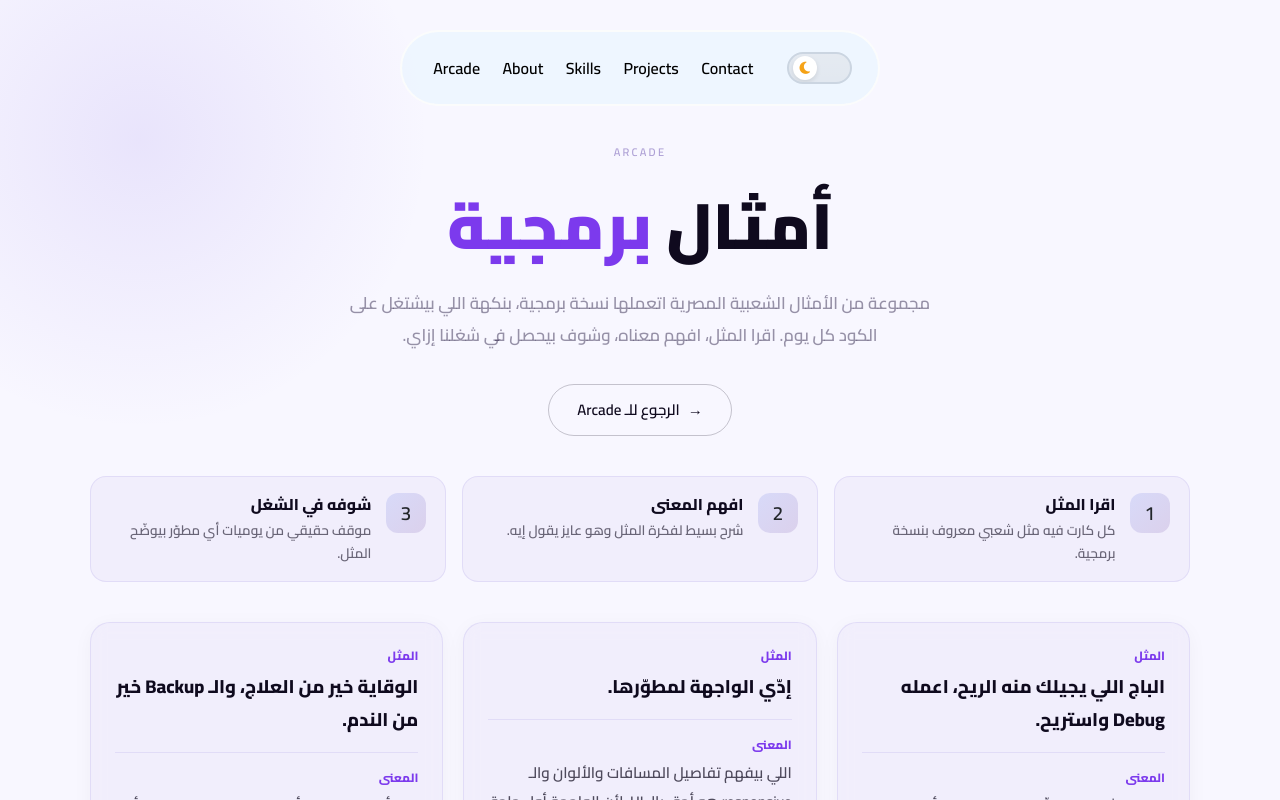
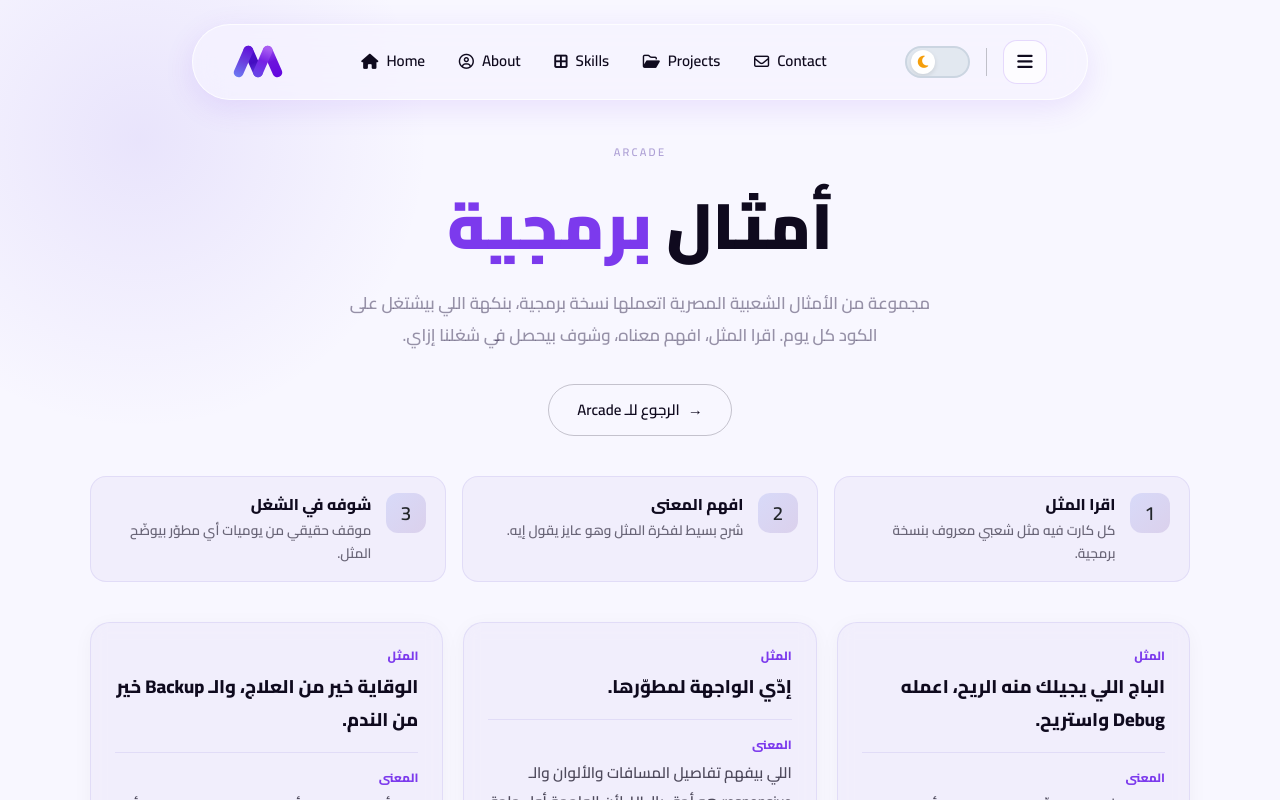
Before and after one commit to MOHAMED54353/My-Portfolio, a React (Vite) app: page /arcade/proverbs in a window 1280 px wide. Shown: the top 800 px of the page. Built offline with nearby package versions, Linux system fonts and the light colour scheme.

Commit message:
Add new images and enhance Navbar functionality with dropdown menu and theme toggle

```diff
--- a/src/Components/Hero.jsx
+++ b/src/Components/Hero.jsx
@@ -3,7 +3,7 @@ import "../css/Hero.css";
 
 const Hero = () => {
     return (
-        <section className="hd-wrap">
+        <section className="hd-wrap" id="home">
             <div className="hd-glow hd-glow--left" />
             <div className="hd-glow hd-glow--right" />
             <div className="hd-glow hd-glow--center" />
--- a/src/Components/Navbar.jsx
+++ b/src/Components/Navbar.jsx
@@ -1,20 +1,31 @@
 import React, { useState, useEffect, useRef } from "react";
 import "../css/nav.css";
+
+// اللينكات اللي في النص
+const navLinks = [
+  { label: "Home", href: "/", icon: "fa-solid fa-house", isHome: true },
+  { label: "About", href: "/#about", icon: "fa-regular fa-circle-user" },
+  { label: "Skills", href: "/#Skill", icon: "fa-solid fa-border-all" },
+  { label: "Projects", href: "/#projects", icon: "fa-regular fa-folder-open" },
+  { label: "Contact", href: "/#contact", icon: "fa-regular fa-envelope" },
+];
+
+// الصفحات اللي جوه الـ menu، ضيف أي صفحة جديدة هنا
+const menuPages = [
+  { label: "Arcade", href: "/arcade", icon: "fa-solid fa-gamepad" },
+];
 
 const Navbar = () => {
   const [darkMode, setDarkMode] = useState(() => {
     return localStorage.getItem("darkMode") === "true";
   });
-
   const [visible, setVisible] = useState(true);
+  const [menuOpen, setMenuOpen] = useState(false);
   const lastScrollY = useRef(0);
+  const menuRef = useRef(null);
 
   useEffect(() => {
-    if (darkMode) {
-      document.body.classList.add("dark-mode");
-    } else {
-      document.body.classList.remove("dark-mode");
-    }
+    document.body.classList.toggle("dark-mode", darkMode);
     localStorage.setItem("darkMode", darkMode);
   }, [darkMode]);
 
@@ -24,18 +35,9 @@ const Navbar = () => {
       if (!aboutSection) return;
       const aboutTop = aboutSection.getBoundingClientRect().top + window.scrollY;
       const currentScrollY = window.scrollY;
-      const isAboveAbout = currentScrollY < aboutTop;
 
-      if (isAboveAbout) {
-        setVisible(true);
-      } else {
-        // بعد الـ about → يظهر لو طالع، يختفي لو نازل
-        if (currentScrollY < lastScrollY.current) {
-          setVisible(true);
-        } else {
-          setVisible(false);
-        }
-      }
+      // فوق الـ about: ظاهر. بعده: يظهر لو طالع، يختفي لو نازل
+      setVisible(currentScrollY < aboutTop || currentScrollY < lastScrollY.current);
       lastScrollY.current = currentScrollY;
     };
 
@@ -43,34 +45,150 @@ const Navbar = () => {
     return () => window.removeEventListener("scroll", handleScroll);
   }, []);
 
-  const toggleTheme = () => {
-    setDarkMode(!darkMode);
+  // قفل الـ menu لما تدوس بره أو Escape
+  useEffect(() => {
+    if (!menuOpen) return;
+
+    const handleOutside = (e) => {
+      if (menuRef.current && !menuRef.current.contains(e.target)) setMenuOpen(false);
+    };
+    const handleKey = (e) => e.key === "Escape" && setMenuOpen(false);
+
+    document.addEventListener("pointerdown", handleOutside);
+    document.addEventListener("keydown", handleKey);
+    return () => {
+      document.removeEventListener("pointerdown", handleOutside);
+      document.removeEventListener("keydown", handleKey);
+    };
+  }, [menuOpen]);
+
+  // لو الناف بار اختفى، اقفل الـ menu
+  useEffect(() => {
+    if (!visible) setMenuOpen(false);
+  }, [visible]);
+
+  // Home: لو احنا في الصفحة الرئيسية اطلع فوق من غير reload
+  const handleHomeClick = (e) => {
+    setMenuOpen(false);
+    if (window.location.pathname === "/") {
+      e.preventDefault();
+      window.scrollTo({ top: 0, behavior: "smooth" });
+      window.history.replaceState(null, "", "/");
+    }
   };
 
   return (
-    <nav className={`navbar ${visible ? "navbar--visible" : "navbar--hidden"}`}>
-      <div className="container">
-        <ul className="nav-links">
-          <li><a href="/arcade" className="nav-link">Arcade</a></li>
-          <li><a href="#about" className="nav-link">About</a></li>
-          <li><a href="#Skill" className="nav-link">Skills</a></li>
-          <li><a href="#projects" className="nav-link">Projects</a></li>
-          <li><a href="#contact" className="nav-link">Contact</a></li>
+    <nav className={`navbar ${visible ? "" : "navbar--hidden"}`}>
+      {/* w-100 مهمة: .navbar بتاع Bootstrap هو display:flex */}
+      <div className="d-flex align-items-center justify-content-between gap-3 w-100">
+        {/* اللوجو (شمال) */}
+        <a href="/" className="d-flex flex-shrink-0" onClick={handleHomeClick} aria-label="Home">
+          <svg xmlns="http://www.w3.org/2000/svg" viewBox="0 0 320 230" width="50" height="45" fill="none">
+            <defs>
+              <linearGradient id="left" x1="25" y1="210" x2="100" y2="35" gradientUnits="userSpaceOnUse">
+                <stop stopColor="#6C79F2" />
+                <stop offset=".55" stopColor="#6A3EDE" />
+                <stop offset="1" stopColor="#6116DA" />
+              </linearGradient>
+              <linearGradient id="innerL" x1="95" y1="35" x2="160" y2="210" gradientUnits="userSpaceOnUse">
+                <stop stopColor="#530FD1" />
+                <stop offset=".5" stopColor="#440DC1" />
+                <stop offset="1" stopColor="#6845E7" />
+              </linearGradient>
+              <linearGradient id="innerR" x1="160" y1="210" x2="225" y2="35" gradientUnits="userSpaceOnUse">
+                <stop stopColor="#6845E7" />
+                <stop offset=".55" stopColor="#7622E5" />
+                <stop offset="1" stopColor="#A95DF2" />
+              </linearGradient>
+              <linearGradient id="right" x1="225" y1="35" x2="285" y2="210" gradientUnits="userSpaceOnUse">
+                <stop stopColor="#9A4DF0" />
+                <stop offset=".45" stopColor="#6D13DC" />
+                <stop offset="1" stopColor="#6308DF" />
+              </linearGradient>
+            </defs>
+            <g strokeWidth="62" strokeLinecap="round">
+              <path d="M98 45 L160 185" stroke="url(#innerL)" />
+              <path d="M222 45 L284 185" stroke="url(#right)" />
+              <path d="M36 185 L98 45" stroke="url(#left)" />
+              <path d="M160 185 L222 45" stroke="url(#innerR)" />
+            </g>
+          </svg>
+        </a>
+
+        {/* اللينكات (النص) - بتختفي تحت 992px وبتروح للـ menu */}
+        <ul className="nav flex-nowrap d-none d-lg-flex flex-grow-1 justify-content-center gap-4">
+          {navLinks.map((link) => (
+            <li key={link.label}>
+              <a
+                href={link.href}
+                className="nav-link d-flex align-items-center gap-2"
+                onClick={link.isHome ? handleHomeClick : undefined}
+              >
+                <i className={link.icon} aria-hidden="true"></i>
+                {link.label}
+              </a>
+            </li>
+          ))}
         </ul>
 
+        {/* الدارك مود + الـ menu (يمين) */}
+        <div className="d-flex align-items-center gap-3 flex-shrink-0">
           <button
             className={`theme-toggle-btn ${darkMode ? "active" : ""}`}
-          onClick={toggleTheme}
+            onClick={() => setDarkMode(!darkMode)}
             aria-label="Toggle theme"
           >
             <div className="toggle-circle">
-            {darkMode ? (
-              <i className="fa-solid fa-sun sun-icon"></i>
-            ) : (
-              <i className="fa-solid fa-moon moon-icon"></i>
-            )}
+              <i className={`fa-solid ${darkMode ? "fa-sun" : "fa-moon"}`}></i>
             </div>
           </button>
+
+          <div className="vr align-self-center" style={{ height: 28 }}></div>
+
+          <div className="dropdown" ref={menuRef}>
+            <button
+              className={`menu-btn d-flex align-items-center justify-content-center p-0 ${menuOpen ? "is-open" : ""}`}
+              onClick={() => setMenuOpen(!menuOpen)}
+              aria-label="Menu"
+              aria-expanded={menuOpen}
+            >
+              <i className={`fa-solid ${menuOpen ? "fa-xmark" : "fa-bars"}`}></i>
+            </button>
+
+            <ul
+              className={`dropdown-menu dropdown-menu-end mt-3 ${menuOpen ? "show" : ""}`}
+              data-bs-popper="static"
+            >
+              {/* على الشاشات الصغيرة اللينكات الرئيسية بتظهر هنا */}
+              {navLinks.map((link) => (
+                <li key={link.label} className="d-lg-none">
+                  <a
+                    href={link.href}
+                    className="dropdown-item d-flex align-items-center gap-2"
+                    onClick={link.isHome ? handleHomeClick : () => setMenuOpen(false)}
+                  >
+                    <i className={link.icon} aria-hidden="true"></i>
+                    {link.label}
+                  </a>
+                </li>
+              ))}
+              <li className="d-lg-none"><hr className="dropdown-divider" /></li>
+
+              {menuPages.map((page) => (
+                <li key={page.href}>
+                  <a
+                    href={page.href}
+                    className="dropdown-item d-flex align-items-center gap-2"
+                    onClick={() => setMenuOpen(false)}
+                  >
+                    <i className={page.icon} aria-hidden="true"></i>
+                    {page.label}
+                  </a>
+                </li>
+              ))}
+            </ul>
+          </div>
+        </div>
       </div>
     </nav>
   );
--- a/src/Pages/Home.jsx
+++ b/src/Pages/Home.jsx
@@ -45,7 +45,6 @@ const Home = () => {
     return () => clearTimeout(timer);
   }, []);
 
-  // Scroll animation: بيظهر أي عنصر عليه .animate-on-scroll (زي About) أول ما يدخل الشاشة
   useEffect(() => {
     const observer = new IntersectionObserver(
       (entries) => {
--- a/src/css/nav.css
+++ b/src/css/nav.css
@@ -1,153 +1,107 @@
 .navbar {
-  background: rgba(235, 245, 255, 0.8);
-  padding: 1rem 0;
   position: fixed;
   top: 0;
   left: 0;
   right: 0;
   z-index: 1000;
-  max-width: 480px;
-  margin: 30px auto;
-  border: #fbfcfcf7 2px solid;
+  max-width: 70%;
+  margin: 24px auto;
+  padding: .9rem 2.5rem;
+  background: rgba(245, 243, 255, 0.72);
+  backdrop-filter: blur(16px);
+  -webkit-backdrop-filter: blur(16px);
+  border: 1.5px solid rgba(255, 255, 255, 0.8);
   border-radius: 50px;
-  justify-content: center;
-  transition: all 0.3s ease, transform 0.4s cubic-bezier(0.4, 0, 0.2, 1), opacity 0.4s ease;
+  box-shadow: 0 8px 30px rgba(124, 58, 237, 0.12);
+  transition: box-shadow 0.3s ease, background 0.3s ease,
+    transform 0.4s cubic-bezier(0.4, 0, 0.2, 1), opacity 0.4s ease;
 }
 
 .navbar--hidden {
-  transform: translateY(-120%);
+  transform: translateY(-140%);
   opacity: 0;
   pointer-events: none;
 }
 
-.navbar--visible {
-  transform: translateY(0);
-  opacity: 1;
-  pointer-events: auto;
-}
-
 .navbar:hover {
-  box-shadow: 0 6px 25px rgba(2, 90, 158, 0.656);
+  box-shadow: 0 6px 25px rgba(87, 113, 231, 0.656);
 }
 
 body.dark-mode .navbar {
-  background-color: rgba(17, 25, 40, 0.75);
-  border: #3d5070 2px solid;
+  background: rgba(17, 25, 40, 0.75);
+  border-color: #3d5070;
   box-shadow: 0 4px 20px rgba(0, 0, 0, 0.5);
 }
 
 body.dark-mode .navbar:hover {
-  box-shadow: 0 6px 25px rgba(102, 126, 234, 0.5);
+  box-shadow: 6px 6px 25px rgba(60, 91, 231, 0.676);
 }
 
-.container {
-  width: 97%;
-  padding: 0 1rem;
-  display: flex;
-  align-items: center;
+.navbar .nav-link {
   position: relative;
+  padding: 0.5rem 0.3rem;
+  font-size: 0.95rem;
+  font-weight: 500;
+  color: #0f0a1e;
 }
 
-.nav-links {
-  display: flex;
-  list-style: none;
-  gap: 0.4rem;
-  margin: 0;
-  padding: 0;
-  align-items: center;
+.navbar .nav-link::before {
+  content: "";
+  position: absolute;
+  inset: auto 0 -6px;
+  height: 3px;
+  border-radius: 3px;
+  background: #eb0808d5;
+  transform: scaleX(0);
+  transition: transform 0.3s ease;
 }
 
-.nav-links li {
-  position: relative;
+.navbar .nav-link:hover {
+  color: #ef0808;
 }
 
-.nav-link {
-  color: #000;
-  text-decoration: none;
-  font-size: 1rem;
-  font-weight: 500;
-  padding: 0.5rem;
-  border-radius: 8px;
-  transition: all 0.3s ease;
-  position: relative;
-  display: inline-block;
+.navbar .nav-link:hover::before {
+  transform: scaleX(1);
 }
 
-body.dark-mode .nav-link {
-  color: #ffffff;
+body.dark-mode .navbar .nav-link {
+  color: #fff;
 }
 
-.nav-link::before {
-  content: "";
-  position: absolute;
-  bottom: 0;
-  left: 50%;
-  transform: translateX(-50%);
-  width: 0;
-  height: 2px;
-  background: linear-gradient(90deg, #e74c3c, #ff6b6b);
-  transition: width 0.3s ease;
-}
-
-.nav-link:hover {
-  color: #e74c3c;
-  background: rgba(231, 76, 60, 0.05);
-}
-
-body.dark-mode .nav-link:hover {
-  color: #ff6b6b;
-  background: rgba(231, 76, 60, 0.15);
-}
-
-.nav-link:hover::before {
-  width: 80%;
-}
-
-.nav-link.active {
-  color: #e74c3c;
-  font-weight: 600;
-  background: rgba(231, 76, 60, 0.1);
-}
-
-body.dark-mode .nav-link.active {
-  color: #ff6b6b;
-  background: rgba(231, 76, 60, 0.2);
-}
-
-.nav-link.active::before {
-  width: 80%;
+body.dark-mode .navbar .nav-link:hover {
+  color: #ec150d;
 }
 
 .theme-toggle-btn {
-  position: absolute;
-  right: 1.2rem;
-  top: 50%;
-  transform: translateY(-50%);
+  position: relative;
   width: 65px;
   height: 32px;
+  display: flex;
+  align-items: center;
+  padding: 0 4px;
   border-radius: 50px;
   background: #e2e8f0;
   border: 2px solid #cbd5e1;
   cursor: pointer;
-  display: flex;
-  align-items: center;
-  padding: 0 4px;
+  overflow: hidden;
   transition: all 0.4s cubic-bezier(0.23, 1, 0.32, 1);
-  overflow: hidden;
-  flex-shrink: 0;
 }
 
 .toggle-circle {
   width: 24px;
   height: 24px;
-  background: #fff;
-  border-radius: 50%;
   display: flex;
   align-items: center;
   justify-content: center;
+  border-radius: 50%;
+  background: #fff;
+  color: #f59e0b;
   box-shadow: 0 2px 5px rgba(0, 0, 0, 0.1);
   transition: all 0.4s cubic-bezier(0.23, 1, 0.32, 1);
-  color: #f59e0b;
+}
+
+.theme-toggle-btn i {
+  font-size: 14px;
 }
 
 .theme-toggle-btn.active {
@@ -161,22 +115,90 @@ body.dark-mode .nav-link.active {
   color: #f1f5f9;
 }
 
-.theme-toggle-btn i {
-  font-size: 14px;
-  transition: transform 0.5s ease;
-}
-
 .theme-toggle-btn:hover .toggle-circle {
   box-shadow: 0 0 10px rgba(139, 92, 246, 0.3);
 }
 
-.theme-toggle-btn::after {
-  content: "";
-  position: absolute;
-  width: 100%;
-  height: 100%;
-  background: linear-gradient(rgba(255, 255, 255, 0.1), transparent);
-  pointer-events: none;
+.menu-btn {
+  width: 44px;
+  height: 44px;
+  border-radius: 14px;
+  border: 1.5px solid rgba(124, 58, 237, 0.18);
+  background: rgba(255, 255, 255, 0.7);
+  color: #0f0a1e;
+  font-size: 1.1rem;
+  transition: all 0.25s ease;
+}
+
+.menu-btn:hover,
+.menu-btn.is-open {
+  background: #fff;
+  border-color: rgba(124, 58, 237, 0.4);
+  color: #7c3aed;
+}
+
+body.dark-mode .menu-btn {
+  background: rgba(255, 255, 255, 0.08);
+  border-color: rgba(255, 255, 255, 0.18);
+  color: #fff;
+}
+
+body.dark-mode .menu-btn:hover,
+body.dark-mode .menu-btn.is-open {
+  background: rgba(255, 255, 255, 0.14);
+  border-color: rgba(167, 139, 250, 0.5);
+  color: #a78bfa;
+}
+
+.navbar .dropdown-menu {
+  min-width: 220px;
+  padding: 0.5rem;
+  border-radius: 20px;
+  border: 1px solid rgba(124, 58, 237, 0.15);
+  background: rgba(250, 248, 255, 0.98);
+  box-shadow: 0 16px 40px rgba(60, 30, 120, 0.18);
+}
+
+.navbar .dropdown-item {
+  padding: 0.7rem 0.9rem;
+  border-radius: 12px;
+  font-weight: 600;
+  color: #0f0a1e;
+}
+
+.navbar .dropdown-item i {
+  width: 18px;
+  text-align: center;
+  color: #7c3aed;
+}
+
+.navbar .dropdown-item:hover,
+.navbar .dropdown-item:active {
+  background: rgba(124, 58, 237, 0.1);
+  color: #7c3aed;
+}
+
+body.dark-mode .navbar .dropdown-menu {
+  background: rgba(22, 12, 42, 0.98);
+  border-color: rgba(255, 255, 255, 0.12);
+}
+
+body.dark-mode .navbar .dropdown-item {
+  color: #fff;
+}
+
+body.dark-mode .navbar .dropdown-item i {
+  color: #a78bfa;
+}
+
+body.dark-mode .navbar .dropdown-item:hover,
+body.dark-mode .navbar .dropdown-item:active {
+  background: rgba(167, 139, 250, 0.15);
+  color: #c4b5fd;
+}
+
+body.dark-mode .navbar .dropdown-divider {
+  border-color: rgba(255, 255, 255, 0.12);
 }
 
 body.dark-mode {
@@ -187,26 +209,18 @@ body.dark-mode {
 
 html {
   scroll-behavior: smooth;
-  scroll-padding-top: 80px;
+  scroll-padding-top: 110px;
 }
 
 @media (max-width: 768px) {
   .navbar {
-    max-width: 90%;
-    margin: 10px auto;
-    padding: 0.4rem 0.3rem;
+    max-width: 80%;
+    margin: 12px auto;
+    padding: 0.4rem 1.5rem;
     border-radius: 40px;
   }
 
-  .container {
-    padding: 0 0.6rem;
-    gap: 0.4rem;
-    justify-content: center;
-  }
-
   .theme-toggle-btn {
-    position: static;
-    transform: none;
     width: 48px;
     height: 26px;
   }
@@ -224,37 +238,10 @@ html {
     font-size: 10px;
   }
 
-  .nav-links {
-    gap: 0;
-  }
-
-  .nav-link {
-    font-size: 0.78rem;
-    padding: 0.25rem 0.4rem;
+  .menu-btn {
+    width: 38px;
+    height: 38px;
+    border-radius: 12px;
+    font-size: 1rem;
   }
 }
-
-@media (max-width: 380px) {
-  .navbar {
-    margin: 50px auto;
-  }
-
-  .nav-link {
-    font-size: 0.7rem;
-    padding: 0.2rem 0.3rem;
-  }
-
-  .theme-toggle-btn {
-    width: 42px;
-    height: 22px;
-  }
-
-  .toggle-circle {
-    width: 15px;
-    height: 15px;
-  }
-
-  .theme-toggle-btn.active .toggle-circle {
-    transform: translateX(18px);
-  }
-}
```
Also changed, not shown: public/Gemini_Generated_Image_bqrjn1bqrjn1bqrj.jpg (added), public/logo.webp (added). Lines whose indentation alone changed are shown as unchanged.
